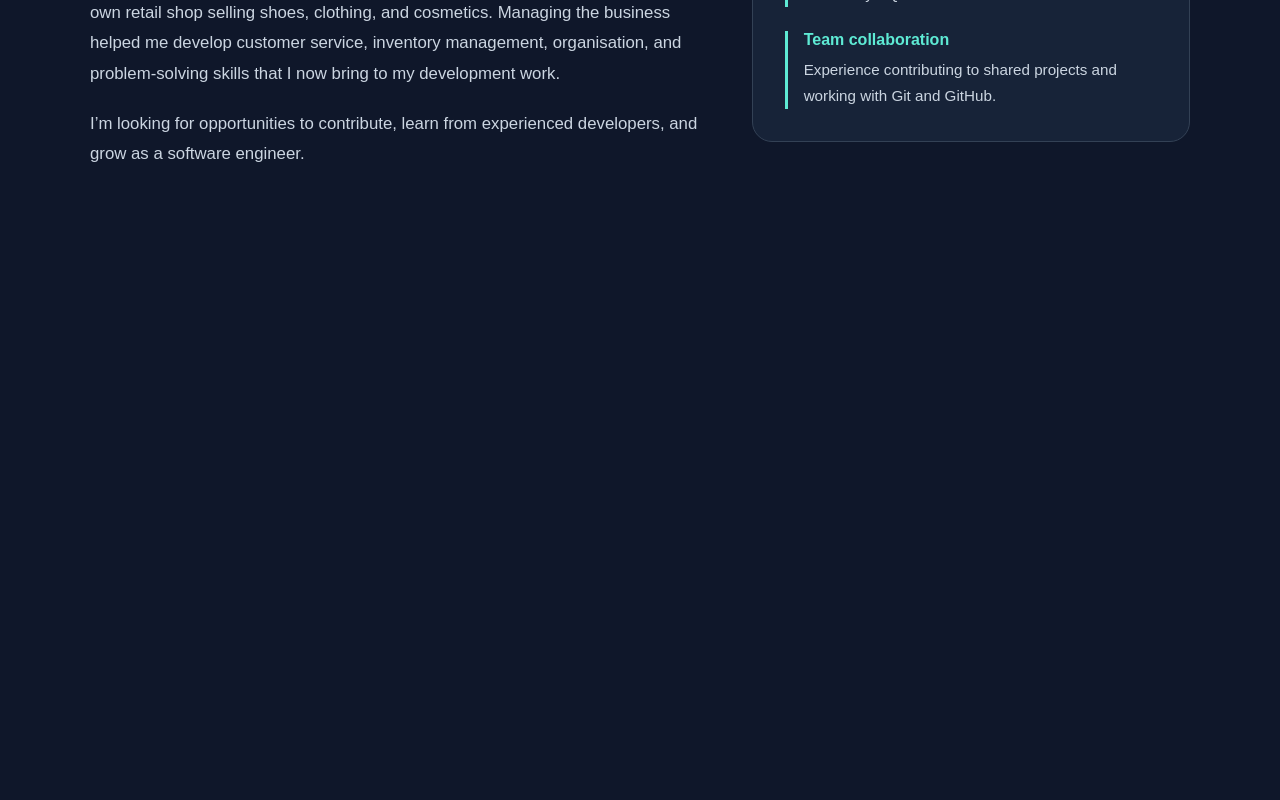
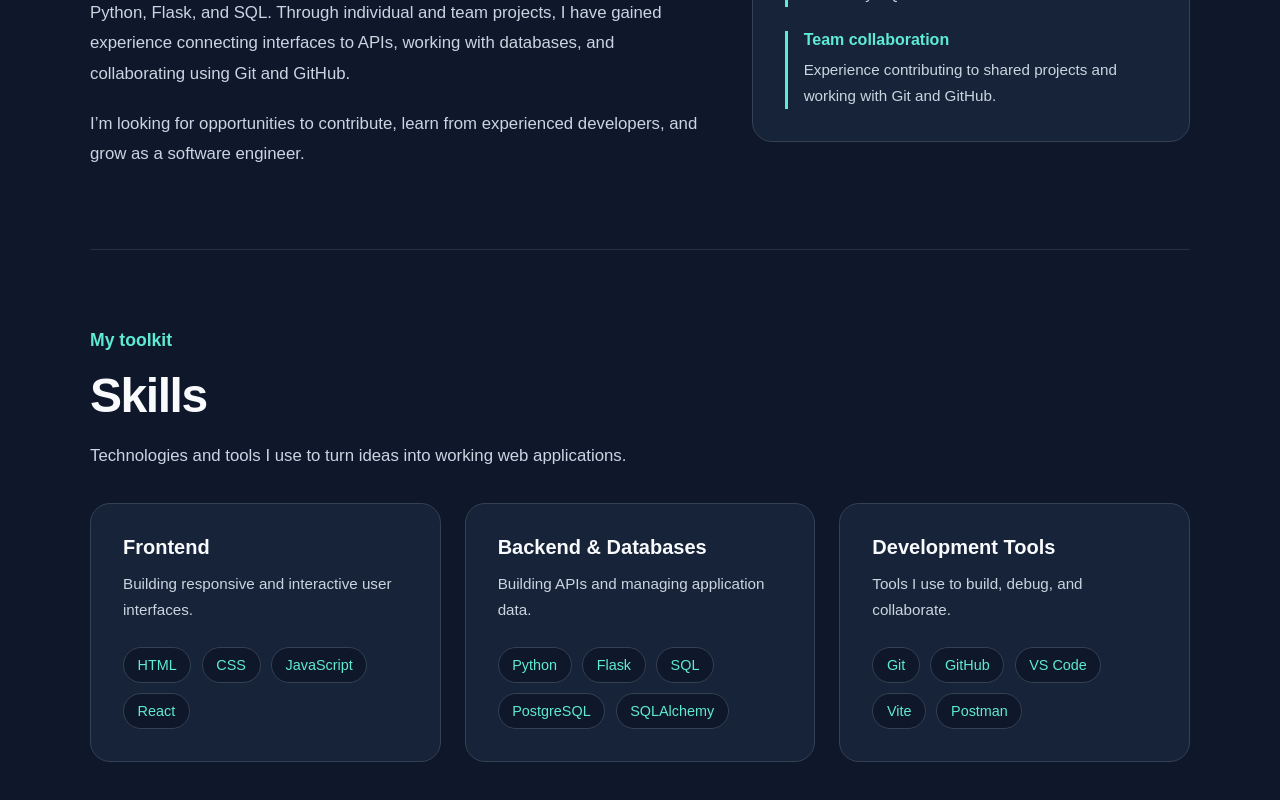
Before and after one commit to wanja-juma/My-Portfolio, a React (Vite) app: page / in a window 1280 px wide. Shown: the part 1262-2062 px from the top of the page. Before the commit the page ends 1511 px from the top, so only its background shows below. Built offline with nearby package versions, Linux system fonts and the light colour scheme.

Commit message:
feat: add portfolio skills section

```diff
--- a/src/App.css
+++ b/src/App.css
@@ -208,6 +208,94 @@
   font-size: 0.95rem;
   line-height: 1.7;
 }
+.skills-section {
+  padding: 5rem 0;
+  border-top: 1px solid #243247;
+}
+
+.section-description {
+  max-width: 600px;
+  margin: 1rem 0 0;
+  color: #cbd5e1;
+  font-size: 1.05rem;
+  line-height: 1.8;
+}
+
+.skills-grid {
+  display: grid;
+  grid-template-columns: repeat(3, minmax(0, 1fr));
+  gap: 1.5rem;
+}
+
+.skill-card {
+  padding: 2rem;
+  background-color: #172338;
+  border: 1px solid #334155;
+  border-radius: 20px;
+}
+
+.skill-card h3 {
+  margin: 0 0 0.75rem;
+  color: #f8fafc;
+  font-size: 1.25rem;
+}
+
+.skill-card p {
+  margin: 0 0 1.5rem;
+  color: #cbd5e1;
+  font-size: 0.95rem;
+  line-height: 1.7;
+}
+
+.skill-tags {
+  display: flex;
+  flex-wrap: wrap;
+  gap: 0.65rem;
+  margin: 0;
+  padding: 0;
+  list-style: none;
+}
+
+.skill-tags li {
+  padding: 0.55rem 0.85rem;
+  color: #5eead4;
+  background-color: #0f172a;
+  border: 1px solid #334155;
+  border-radius: 999px;
+  font-size: 0.9rem;
+}
+
+@media (max-width: 900px) {
+  .skills-grid {
+    grid-template-columns: repeat(2, minmax(0, 1fr));
+  }
+}
+
+@media (max-width: 600px) {
+  .navbar {
+    flex-wrap: wrap;
+    justify-content: center;
+    gap: 0.5rem 1.5rem;
+    padding: 1rem 0;
+  }
+
+  .nav-links {
+    flex-wrap: wrap;
+    justify-content: center;
+  }
+
+  .skills-section {
+    padding: 3.5rem 0;
+  }
+
+  .skills-grid {
+    grid-template-columns: 1fr;
+  }
+
+  .skill-card {
+    padding: 1.5rem;
+  }
+}
 
 @media (max-width: 768px) {
   .about-section {
--- a/src/App.jsx
+++ b/src/App.jsx
@@ -1,6 +1,7 @@
 import Navbar from "./components/Navbar";
 import Hero from "./components/Hero";
 import About from "./components/About";
+import Skills from "./components/Skills";
 
 import "./App.css";
 
@@ -12,6 +13,7 @@ function App() {
       <main className="page-container">
         <Hero />
         <About />
+        <Skills />
       </main>
     </>
   );
--- a/src/components/About.jsx
+++ b/src/components/About.jsx
@@ -17,6 +17,13 @@ function About() {
             Nairobi. I enjoy turning everyday
             problems into useful, easy-to-use web applications.
           </p>
+          <p>
+            Before transitioning into software development, I was self-employed,
+            running my own retail shop selling shoes, clothing, and cosmetics.
+            Managing the business helped me develop customer service, inventory
+            management, organisation, and problem-solving skills that I now bring
+            to my development work.
+            </p>
 
           <p>
             I build frontend interfaces with JavaScript and React, and
@@ -25,13 +32,7 @@ function About() {
             interfaces to APIs, working with databases, and collaborating
             using Git and GitHub.
           </p>
-          <p>
-            Before transitioning into software development, I was self-employed,
-            running my own retail shop selling shoes, clothing, and cosmetics.
-            Managing the business helped me develop customer service, inventory
-            management, organisation, and problem-solving skills that I now bring
-            to my development work.
-            </p>
+
 
           <p>
             I’m looking for opportunities to contribute, learn from
--- a/src/components/Navbar.jsx
+++ b/src/components/Navbar.jsx
@@ -3,12 +3,22 @@ function Navbar() {
     <header className="site-header">
       <nav className="navbar" aria-label="Main navigation">
         <a className="logo" href="#home">
-          Wanja<span>.</span>
+          Ruth<span>.</span>
         </a>
 
-        <a className="nav-link" href="#home">
-          Home
-        </a>
+        <div className="nav-links">
+          <a className="nav-link" href="#home">
+            Home
+          </a>
+
+          <a className="nav-link" href="#about">
+            About
+          </a>
+
+          <a className="nav-link" href="#skills">
+            Skills
+          </a>
+        </div>
       </nav>
     </header>
   );
--- /dev/null
+++ b/src/components/Skills.jsx
@@ -0,0 +1,55 @@
+const skillGroups = [
+  {
+    title: "Frontend",
+    description: "Building responsive and interactive user interfaces.",
+    skills: ["HTML", "CSS", "JavaScript", "React"],
+  },
+  {
+    title: "Backend & Databases",
+    description: "Building APIs and managing application data.",
+    skills: ["Python", "Flask", "SQL", "PostgreSQL", "SQLAlchemy"],
+  },
+  {
+    title: "Development Tools",
+    description: "Tools I use to build, debug, and collaborate.",
+    skills: ["Git", "GitHub", "VS Code", "Vite", "Postman"],
+  },
+];
+
+function Skills() {
+  return (
+    <section
+      id="skills"
+      className="skills-section"
+      aria-labelledby="skills-title"
+    >
+      <div className="section-heading">
+        <p className="eyebrow">My toolkit</p>
+        <h2 id="skills-title">Skills</h2>
+
+        <p className="section-description">
+          Technologies and tools I use to turn ideas into working web
+          applications.
+        </p>
+      </div>
+
+      <div className="skills-grid">
+        {skillGroups.map((group) => (
+          <article className="skill-card" key={group.title}>
+            <h3>{group.title}</h3>
+
+            <p>{group.description}</p>
+
+            <ul className="skill-tags" aria-label={group.title}>
+              {group.skills.map((skill) => (
+                <li key={skill}>{skill}</li>
+              ))}
+            </ul>
+          </article>
+        ))}
+      </div>
+    </section>
+  );
+}
+
+export default Skills;
```
